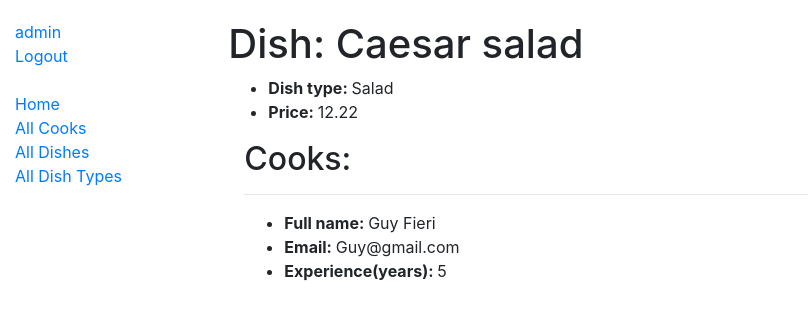
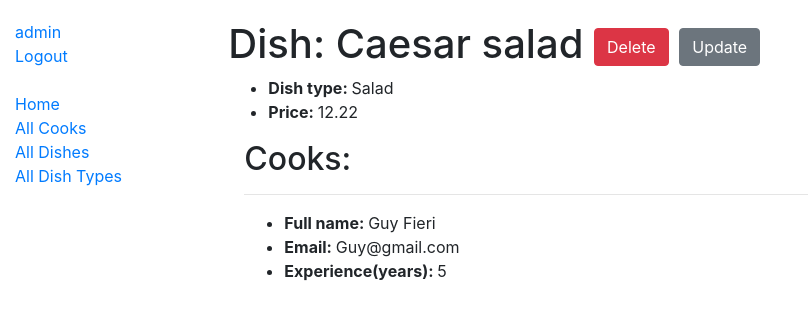
Before and after one commit to pavlo-kapitanets/restaurant-kitchen-service, a Django app: page /restaurant/dishes/5/ in a window 1280 px wide. Shown: the top 320 px of the page, without its empty margins (0-808 px from the left). Run offline with Django 4.2, Linux system fonts and the light colour scheme; a user stored in the database is signed in; data comes from the database, SQL or seed files in the repository; both versions use the stored data as it was after the commit.

Commit message:
Create update/delete confirmation pages and add buttons to dish_detail

```diff
--- a/restaurant/urls.py
+++ b/restaurant/urls.py
@@ -9,7 +9,9 @@ from restaurant.views import (index,
                               DishTypeCreateView,
                               DishTypeUpdateView,
                               DishTypeDeleteView,
-                              DishCreateView,)
+                              DishCreateView,
+                              DishUpdateView,
+                              DishDeleteView,)
 
 urlpatterns = [
     path("", index, name="index"),
@@ -31,6 +33,12 @@ urlpatterns = [
     path("dishes/create/",
          DishCreateView.as_view(),
          name="dish-create"),
+    path("dishes/<int:pk>/update/",
+         DishUpdateView.as_view(),
+         name="dish-update"),
+    path("dishes/<int:pk>/delete/",
+         DishDeleteView.as_view(),
+         name="dish-delete"),
     path("cooks/",
          CookListView.as_view(),
          name="cook-list"),
--- a/restaurant/views.py
+++ b/restaurant/views.py
@@ -68,6 +68,21 @@ class DishCreateView(LoginRequiredMixin, generic.CreateView):
     success_url = reverse_lazy("restaurant:dish-list")
     template_name = "restaurant/dish_form.html"
 
+
+class DishUpdateView(LoginRequiredMixin, generic.UpdateView):
+    model = Dish
+    fields = "__all__"
+    success_url = reverse_lazy("restaurant:dish-list")
+    template_name = "restaurant/dish_form.html"
+
+
+class DishDeleteView(LoginRequiredMixin, generic.DeleteView):
+    model = Dish
+    fields = "__all__"
+    success_url = reverse_lazy("restaurant:dish-list")
+    template_name = "restaurant/dish_confirm_delete.html"
+
+
 class CookListView(LoginRequiredMixin, generic.ListView):
     model = Cook
     template_name = "restaurant/cook_list.html"
--- a/templates/restaurant/dish_detail.html
+++ b/templates/restaurant/dish_detail.html
@@ -1,7 +1,16 @@
 {% extends "base.html" %}
 
 {% block content %}
-  <h1>Dish: {{ dish.name }}</h1>
+  <h1>
+    Dish: {{ dish.name }}
+  <a href="{% url 'restaurant:dish-delete' pk=dish.id %}" class="btn btn-danger link-to-page">
+      Delete
+    </a>
+
+    <a href="{% url 'restaurant:dish-update' pk=dish.id %}" class="btn btn-secondary link-to-page">
+      Update
+    </a>
+  </h1>
     <ul>
       <li><strong>Dish type: </strong>{{ dish.dish_type.name }}</li>
       <li><strong>Price: </strong>{{ dish.price }}</li>
```
Also changed, not shown: templates/restaurant/dish_confirm_delete.html (added, +13 -0 lines), db.sqlite3.
